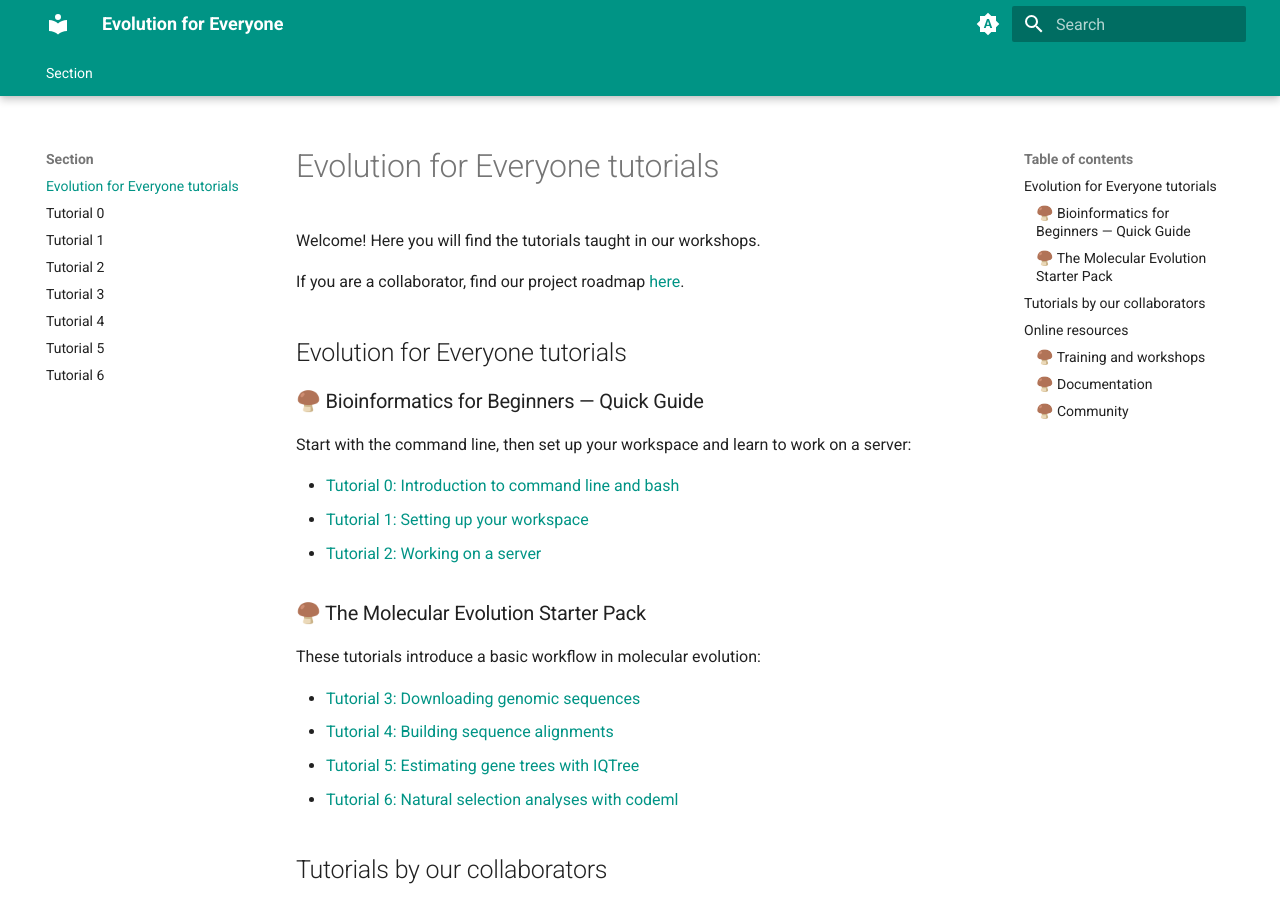
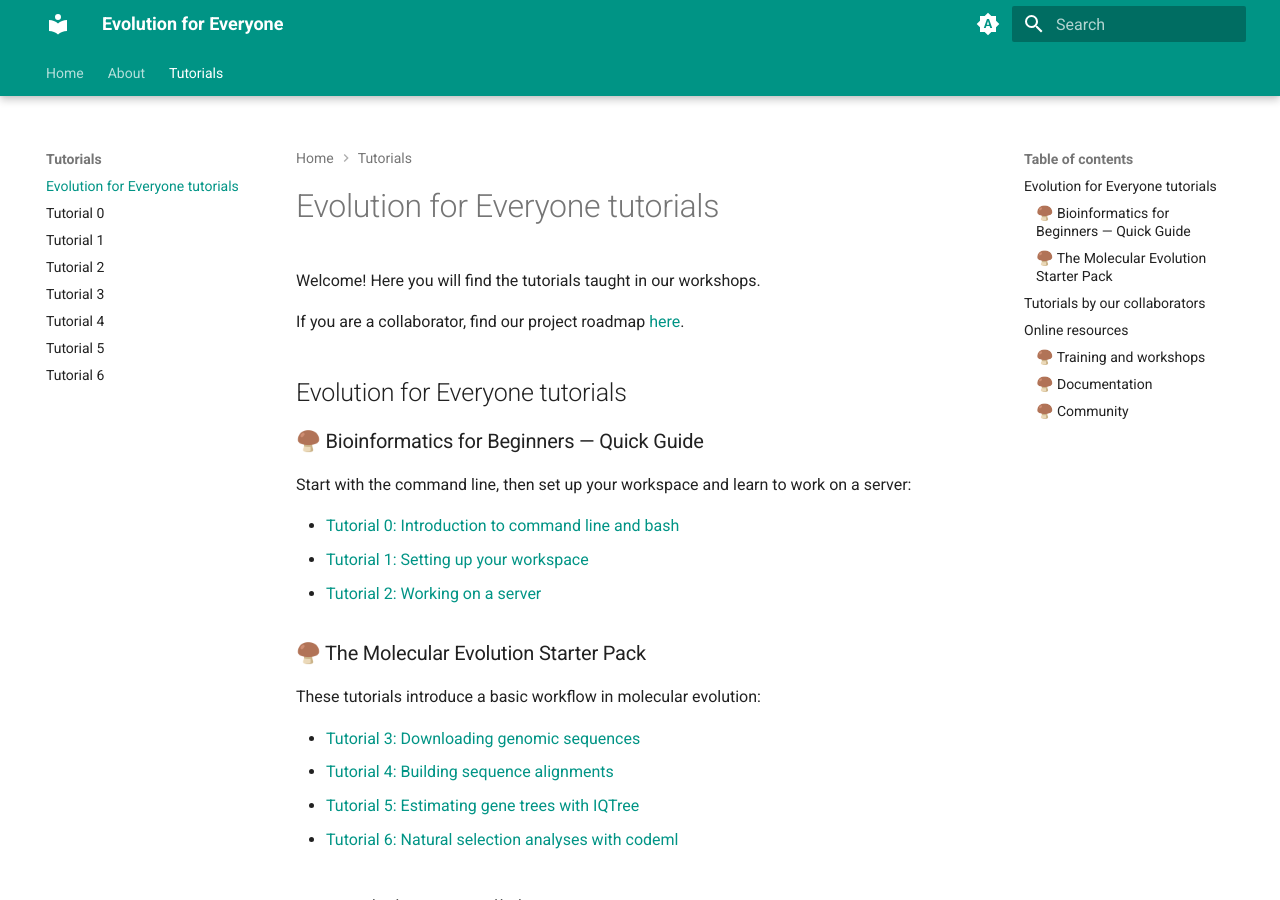
Before and after one commit to Evolution-for-Everyone/evolution-for-everyone.github.io, an MkDocs documentation site: the page built from docs/tutorials/index.md, in a window 1280 px wide and 900 px high. Built offline with MkDocs 1.6.1 and Material for MkDocs 9.7.7, drawn with Linux system fonts in a browser that asks for light colours; some web fonts are replaced; some of the changed lines change nothing that is shown.

Commit message:
added home and about page

```diff
--- a/mkdocs.yml
+++ b/mkdocs.yml
@@ -1,5 +1,19 @@
 site_name: Evolution for Everyone
 site_url: https://evolution-for-everyone.github.io
+
+nav:
+  - Home: index.md
+  - About: about.md
+  - Tutorials:
+    - tutorials/index.md
+    - Tutorial 0: tutorials/tutorial_0.md
+    - Tutorial 1: tutorials/tutorial_1.md
+    - Tutorial 2: tutorials/tutorial_2.md
+    - Tutorial 3: tutorials/tutorial_3.md
+    - Tutorial 4: tutorials/tutorial_4.md
+    - Tutorial 5: tutorials/tutorial_5.md
+    - Tutorial 6: tutorials/tutorial_6.md
+
 theme:
   name: material
   font:
@@ -39,17 +53,6 @@
       primary: purple
       accent: deep purple
 
-nav:
-  - Section:
-    - tutorials/index.md
-    - Tutorial 0: tutorials/tutorial_0.md
-    - Tutorial 1: tutorials/tutorial_1.md
-    - Tutorial 2: tutorials/tutorial_2.md
-    - Tutorial 3: tutorials/tutorial_3.md
-    - Tutorial 4: tutorials/tutorial_4.md
-    - Tutorial 5: tutorials/tutorial_5.md
-    - Tutorial 6: tutorials/tutorial_6.md
-
 
 markdown_extensions:
   - attr_list
```
